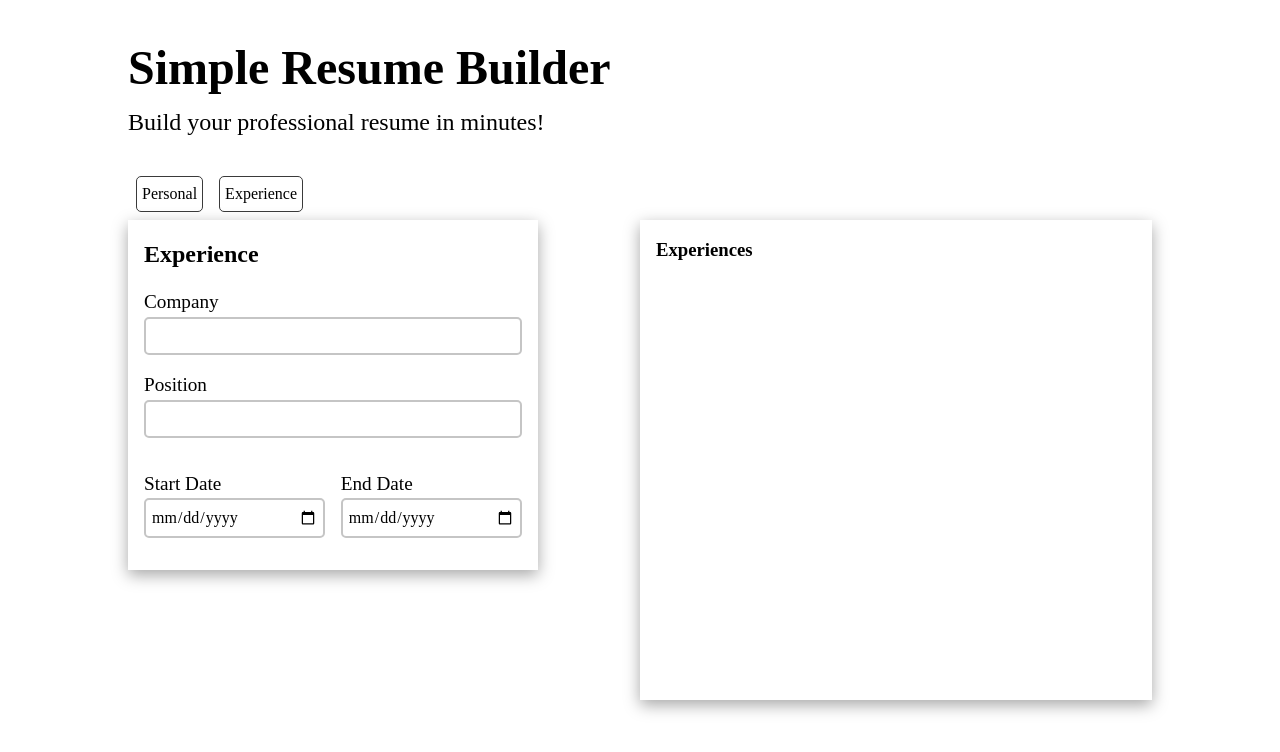
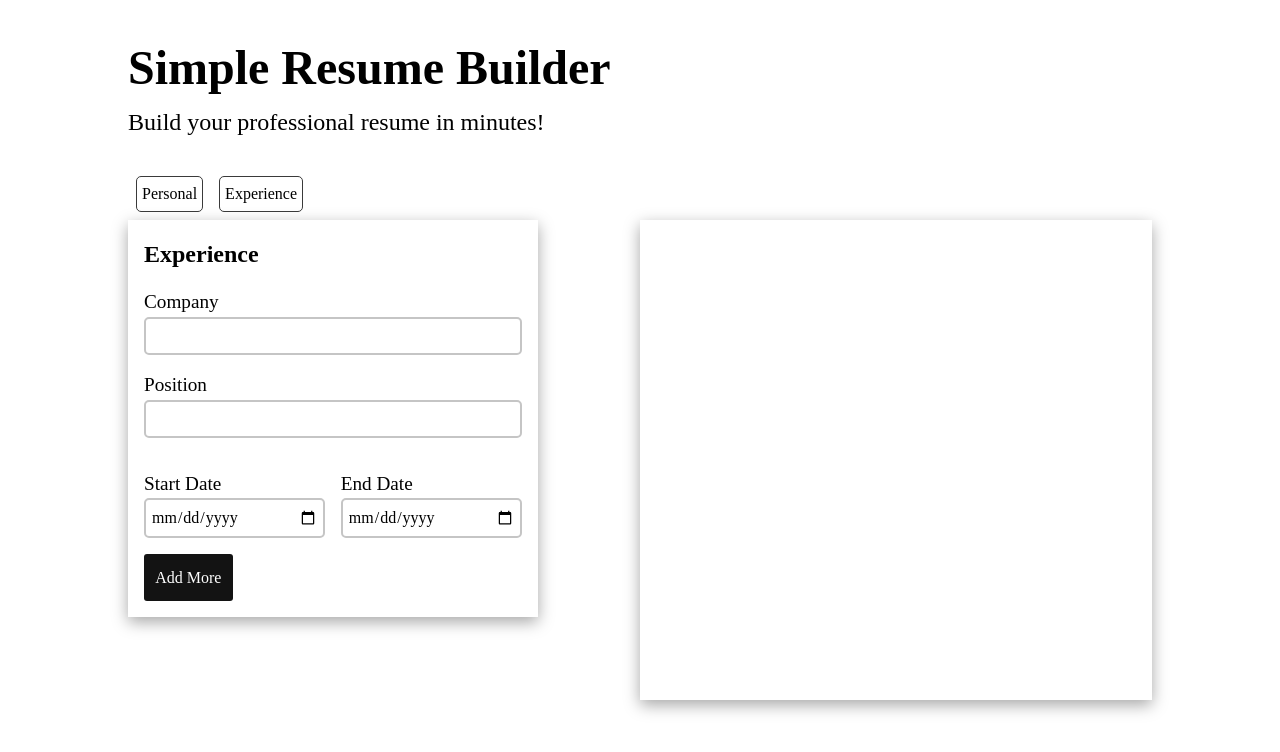
Before and after one commit to Basher113/cv-builder, a React (Vite) app: page / in a window 1280 px wide. Both pictures are taken after a click on the button "Experience". Shown: the top 752 px of the page. Built offline with nearby package versions, Linux system fonts and the light colour scheme.

Commit message:
Implement adding experiences functionality
- Implement display of multiple experiences on CvPreview
- Add display of multiple forms for experiences

```diff
--- a/src/components/cv-container/CvContainer.jsx
+++ b/src/components/cv-container/CvContainer.jsx
@@ -34,19 +34,21 @@ const tabs = [
 
 const CvContainer = () => {
   const [personalInfo, setPersonalInfo] = useState(personalInfoFormField);
-  const [experienceFormField, setExperienceFormField] = useState(defaultExperienceFormField);
+  const [experiences, setExperiences] = useState([defaultExperienceFormField]);
+  const [activeTab, setActiveTab] = useState(tabs[0]);
 
-  const [activeTab, setActiveTab] = useState(tabs[0]);
-  const experiences = [experienceFormField];
   const updatePersonalInfoHandler = (e) => {
     const {name, value} = e.target;
     setPersonalInfo({...personalInfo, [name]: value});
   }
 
-  const updateExperienceInputHandler = (e) => {
+  const updateExperienceHandler = (experienceId, e) => {
     const {name, value} = e.target;
-    setExperienceFormField({...experienceFormField, [name]: value});
-
+    setExperiences(prev =>
+      prev.map(experience =>
+        experience.id === experienceId ? {...experience, [name]: value} : experience
+      )
+    );
   }
 
   const activeTabHandler = (tabId) => {
@@ -54,7 +56,12 @@ const CvContainer = () => {
     setActiveTab(tabs[index]);
   }
 
-  console.log(experiences)
+  const addExperienceHandler = () => {
+    // Add new experience formField
+    const newExperience = {...defaultExperienceFormField, id: crypto.randomUUID()}
+    setExperiences(prev => [...prev, newExperience])
+  }
+
   return (
     <div className="cv-container">
       <div className="tabs">
@@ -64,7 +71,7 @@ const CvContainer = () => {
       </div>
 
       {activeTab.text === "personal" && <PersonalInfoForm formField={personalInfo} onChange={updatePersonalInfoHandler}/>}
-      {activeTab.text === "experience" && <ExperienceForm formField={experienceFormField} onChange={updateExperienceInputHandler}/>}
+      {activeTab.text === "experience" && <ExperienceForm experiences={experiences} addExperienceHandler={addExperienceHandler} onChange={updateExperienceHandler}/>}
       <CvPreview personalInfo={personalInfo} experiences={experiences}/>
     </div>
   )
--- a/src/components/cv-preview/CvPreview.jsx
+++ b/src/components/cv-preview/CvPreview.jsx
@@ -1,6 +1,7 @@
 import "./cv-preview.css"
 const CvPreview = ({personalInfo, experiences}) => {
   const {fullName, email, phone, location, summary} = personalInfo;
+
   return (
     <div className="cv-paper-container">
       <h2 className="full-name">{fullName}</h2>
@@ -11,16 +12,32 @@ const CvPreview = ({personalInfo, experiences}) => {
       </div>
       <div className="summary">{summary}</div>
 
-      <div className="experiences">
-        <h3>Experiences</h3>
-        {experiences.map((experience) => (
-          <>
-            <div className="company">{experience.company}</div>
-            <div className="position">{experience.position}</div>
-          </>
-        ))}
+      {experiences.length !== 0 &&
+        <div className="experiences">
+          {experiences.map((experience, index) => {
+            const {company, position, startDate, endDate, id} = experience;
 
-      </div>
+            return (
+            <div key={id}>
+              {index === 0 && (company || position || startDate || endDate) && <h3>Experience</h3>}
+              <div  className="experience-preview">
+                <div className="company-position">
+                  <div className="position">{position}{position && company && ", "}</div>
+                  <div className="company">{company}</div>
+                </div>
+                <div className="date-section">
+                  <div>{startDate}</div>
+                  {startDate && <span>-</span>}
+                  <div>{endDate}</div>
+                </div>
+              </div>
+            </div>
+            )
+          })}
+         </div>
+        }
+
+
     </div>
   )
 }
--- a/src/components/cv-preview/cv-preview.css
+++ b/src/components/cv-preview/cv-preview.css
@@ -12,3 +12,28 @@
   display: flex;
   gap: 10px;
 }
+
+.experiences {
+  margin-top: 3em;
+
+  h3 {
+    font-size: 1.3rem;
+    border-bottom: 1px solid black;
+  }
+}
+
+.experience-preview {
+  margin: 1em 0;
+}
+
+.company-position {
+  display: flex;
+  font-size: 1.1rem;
+  div {
+    font-weight: 700;
+  }
+}
+
+.date-section {
+  display: flex;
+}
--- a/src/components/experience-form/ExperienceForm.jsx
+++ b/src/components/experience-form/ExperienceForm.jsx
@@ -1,17 +1,23 @@
 import FormInput from "../form-input/FormInput"
 import "./experience-form.css"
-const ExperienceForm = ({formField, onChange}) => {
-  const {company, position, startDate, endDate} = formField;
-  console.log(formField)
+const ExperienceForm = ({experiences, onChange, addExperienceHandler}) => {
+
   return (
-    <form>
+    <form className="experience-form">
       <h2>Experience</h2>
-      <FormInput type="text" label="Company" name="company" value={company} onChangeHandler={onChange}/>
-      <FormInput type="text" label="Position" name="position" value={position} onChangeHandler={onChange}/>
-      <div className="date-group">
-        <FormInput type="date" label="Start Date" name="startDate" value={startDate} onChangeHandler={onChange}/>
-        <FormInput type="date" label="End Date" name="endDate" value={endDate} onChangeHandler={onChange}/>
-      </div>
+      {experiences.map(experience => {
+        const {id, company, position, startDate, endDate} = experience;
+        return (<>
+          <FormInput type="text" label="Company" name="company" value={company} onChangeHandler={(event) => onChange(id, event)}/>
+          <FormInput type="text" label="Position" name="position" value={position} onChangeHandler={(event) => onChange(id, event)}/>
+          <div className="date-group">
+            <FormInput type="date" label="Start Date" name="startDate" value={startDate} onChangeHandler={(event) => onChange(id, event)}/>
+            <FormInput type="date" label="End Date" name="endDate" value={endDate} onChangeHandler={(event) => onChange(id, event)}/>
+          </div>
+        </>)
+      })}
+
+      <button type="button" onClick={addExperienceHandler} className="add-more-button">Add More</button>
     </form>
   )
 }
--- a/src/components/experience-form/experience-form.css
+++ b/src/components/experience-form/experience-form.css
@@ -7,3 +7,12 @@
 .date-group * {
   flex: 1;
 }
+
+.add-more-button {
+  background-color: rgb(19, 19, 19);
+  border: none;
+  border-radius: 3px;
+  color: white;
+  padding: 0.7em;
+  cursor: pointer;
+}
```
